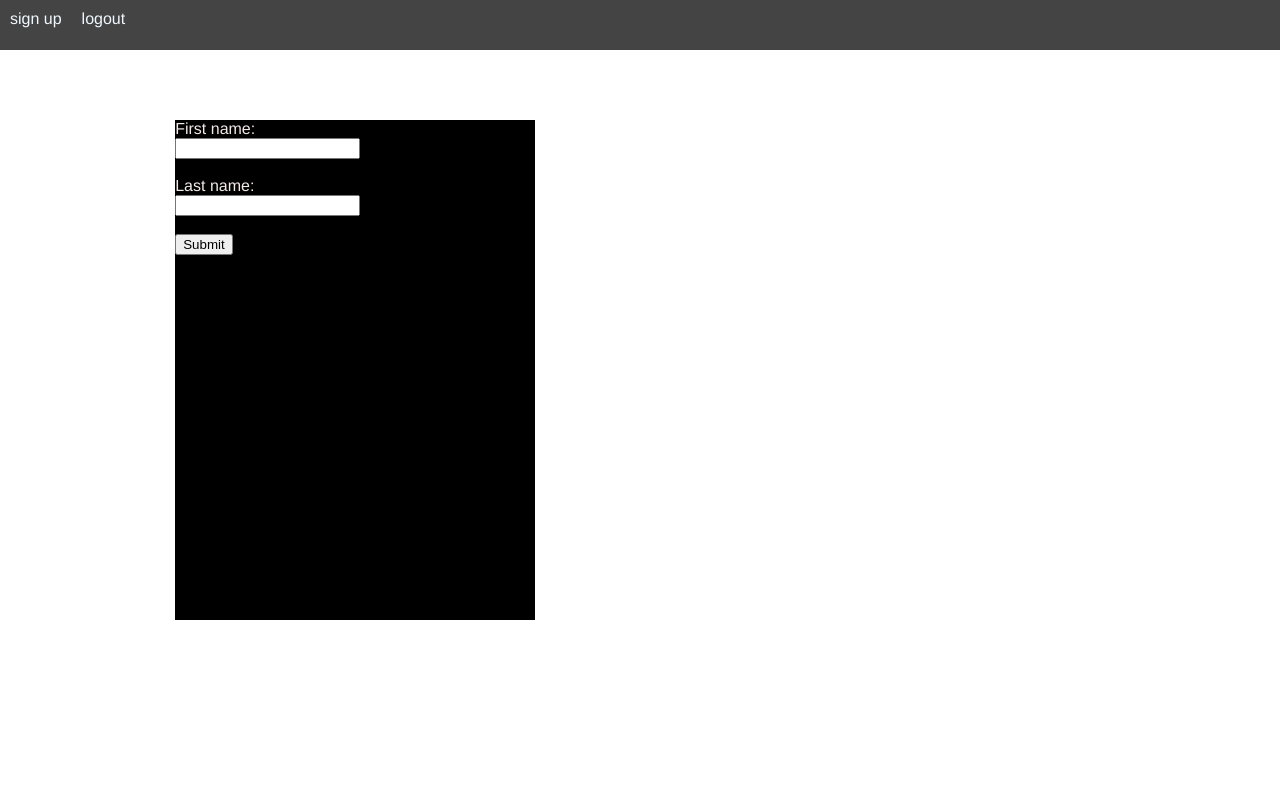
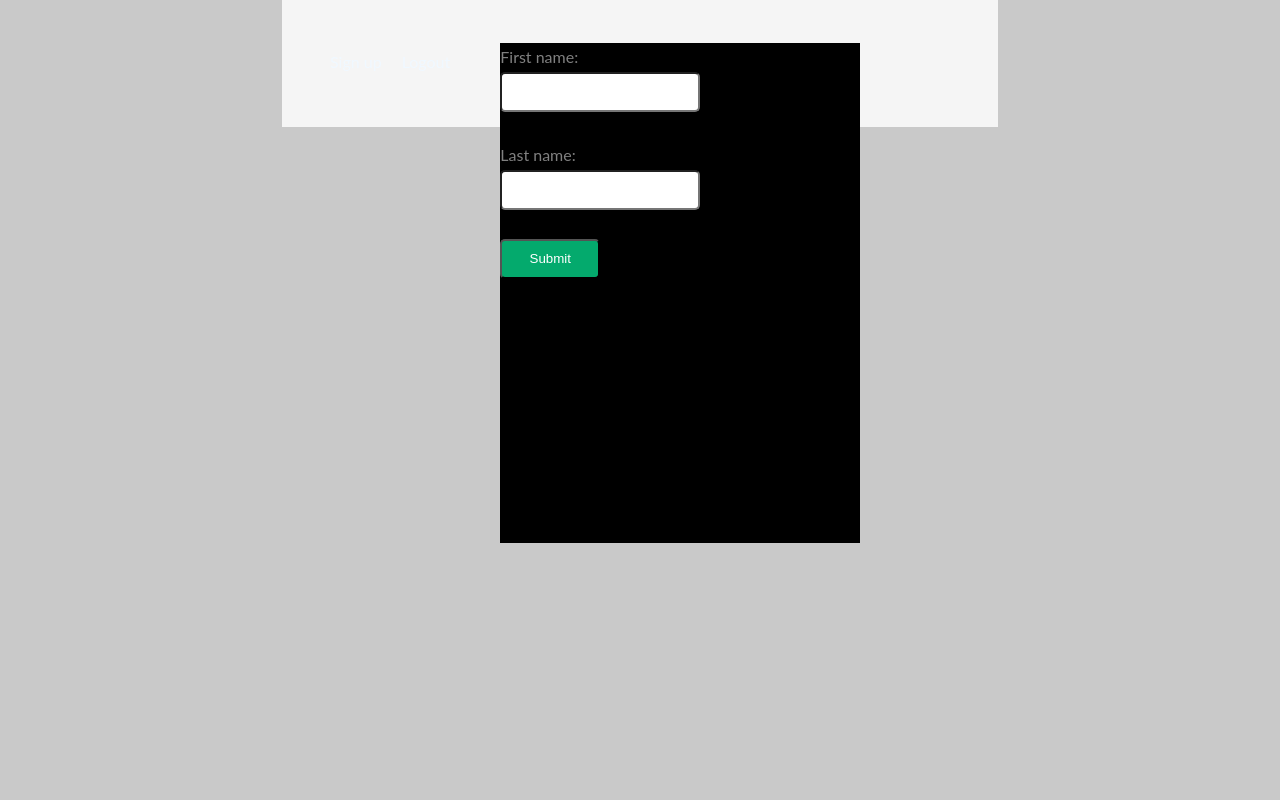
Before and after one commit to tanujadon5/hacktoberfest22, a Flask app: page / in a window 1280 px wide. Run offline with Flask 2, Linux system fonts and the light colour scheme.

Commit message:
Create styles
Create styles  for index.html

```diff
--- a/Templates/index.html
+++ b/Templates/index.html
@@ -2,21 +2,23 @@
 <head>
     <title>My Website</title>
     <link rel="stylesheet" href="{{ url_for('static', filename='css/desgin.css')}}">
+
+
 </head>
-<body>
-    <nav class="navbar">
-        <a href="{{ url_for('signup') }}" target="_blank">sign up</a>
-        <a href="{{ url_for('logout')}}" target="_blank">logout</a>
+<body style="background-color: #C9C9C9;">
+    <nav class="navbar" style="margin: auto; width: 50%; padding: 3%; background-color: #F5F5F5; text-align: left;">
+        <a href="{{ url_for('signup') }}" target="_blank">Sign up</a>
+        <a href="{{ url_for('logout')}}" target="_blank">Logout</a>
     <nav>
 
 
-        <form method="POST" action="#" class="mainclass">
-            <div class="child">
+        <form method="POST" action="#" class="mainclass login-wrap">
+            <div class="child" style=" margin-top: 5px;">
                 First name:<br>
-            <input type="text" name="fname"><br><br>
+            <input type="text" name="fname" style="border-radius: 5px;background: #ffffff;padding: 5px;width: 200;height: 40;"><br><br>
             Last name:<br>
-            <input type="text" name="lname"><br><br>
-            <input type="submit">
+            <input type="text" name="lname" style="border-radius: 5px;background: #ffffff;padding: 5px;width: 200;height: 40;"><br><br>
+            <input type="submit" style="border-radius: 5px; background: #04AA6D!important; padding: 5px; width: 100px ;height: 40px; color:#ffffff">
             </div>
 
         </form>
--- a/static/css/desgin.css
+++ b/static/css/desgin.css
@@ -3,6 +3,11 @@ body {
   padding: 0;
   font-family: "Helvetica Neue", Helvetica, Arial, sans-serif;
   color: rgb(243, 233, 233);
+  font-family: "Lato", Arial, sans-serif;
+  font-size: 16px;
+  line-height: 1.8;
+  font-weight: normal;
+  color: gray;
 }
 .navbar {
   height: 50px;
```
